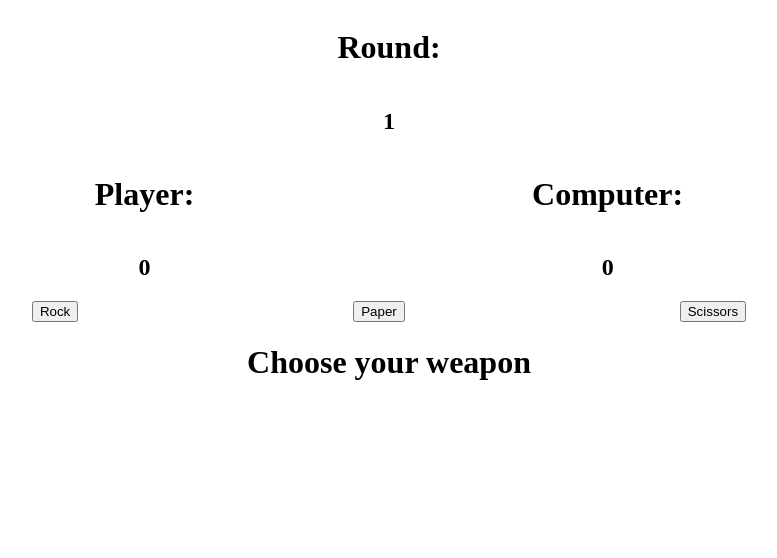
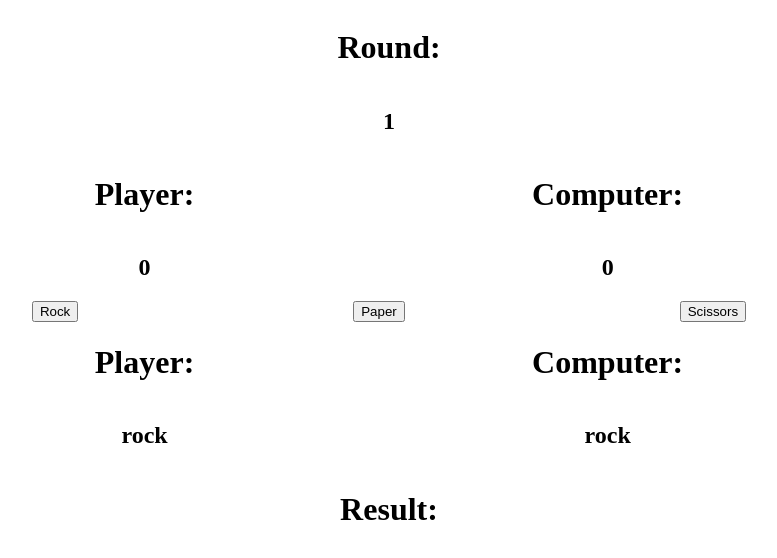
Before and after one commit to williamhok/rock-paper-scissors, a plain HTML site: page index.html in a window 1280 px wide. Shown: the whole page, without its empty margins (251-1028 px from the left). Drawn offline with Linux system fonts and the light colour scheme.

Commit message:
Added more text to the page

```diff
--- a/index.html
+++ b/index.html
@@ -27,7 +27,20 @@
         <button class="btn" id="scissors">Scissors</button>
     </div>
     <div class="result-display">
-        <h1>Choose your weapon</h1>
+        <div class="choices-display">
+            <div class="player-choice">
+                <h1>Player:</h1>
+                <h2>rock</h2>
+            </div>
+            <div class="computer-choice">
+                <h1>Computer:</h1>
+                <h2>rock</h2>
+            </div>
+        </div>
+        <div class="result">
+            <h1>Result:</h1>
+            <h2></h2>
+        </div>
     </div>
     <script src="script.js"></script>
 </body>
--- a/style.css
+++ b/style.css
@@ -26,6 +26,21 @@
 
 .result-display {
     display: flex;
+    flex-direction: column;
     justify-content: center;
     align-items: center;
 }
+
+.choices-display {
+    display: flex;
+    justify-content: space-evenly;
+    align-items: center;
+    width: 100%;
+}
+
+.player-choice, .computer-choice {
+    display: flex;
+    flex-direction: column;
+    justify-content: center;
+    align-items: center;
+}
```
